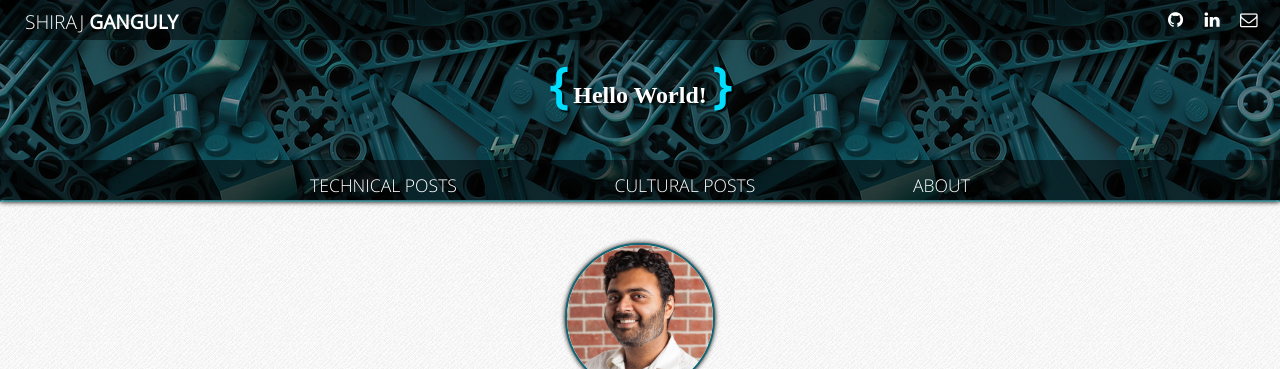
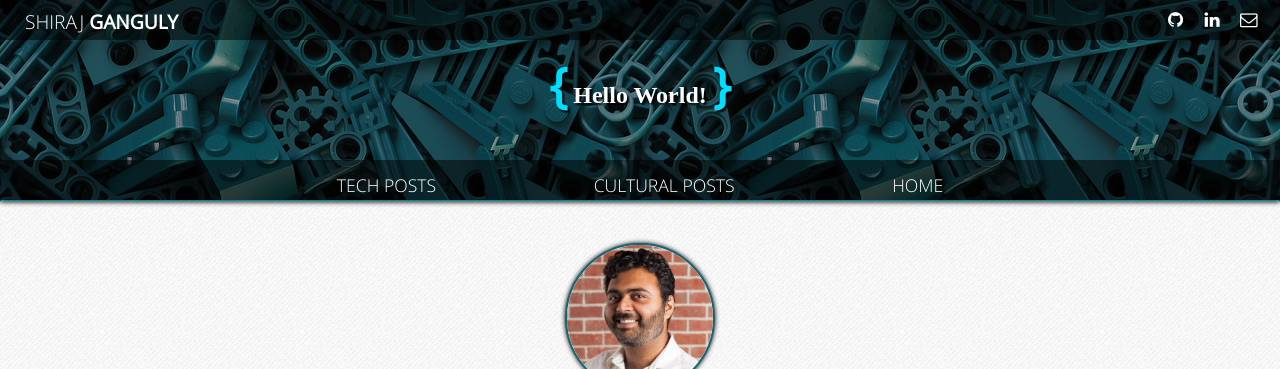
Before and after one commit to ShirajG/shirajg.github.io, a Jekyll site: the page built from index.html, in a window 1280 px wide. Shown: the top 369 px of the page. Built offline with Jekyll 4.4.1, drawn with Linux system fonts in a browser that asks for light colours; nearby versions of some CDN libraries; some web fonts are replaced.

Commit message:
Shorten the new tab names for mobile

```diff
--- a/_includes/header.html
+++ b/_includes/header.html
@@ -14,9 +14,9 @@
     </ul>
   </nav>
     <ul class="menus">
-      <li><a href="">TECHNICAL POSTS</a></li>
+      <li><a href="">TECH POSTS</a></li>
       <li><a href="">CULTURAL POSTS</a></li>
-      <li><a id='about' href="/">ABOUT</a></li>
+      <li><a id='about' href="/">HOME</a></li>
     </ul>
 </header>
 <div id="content">
```
